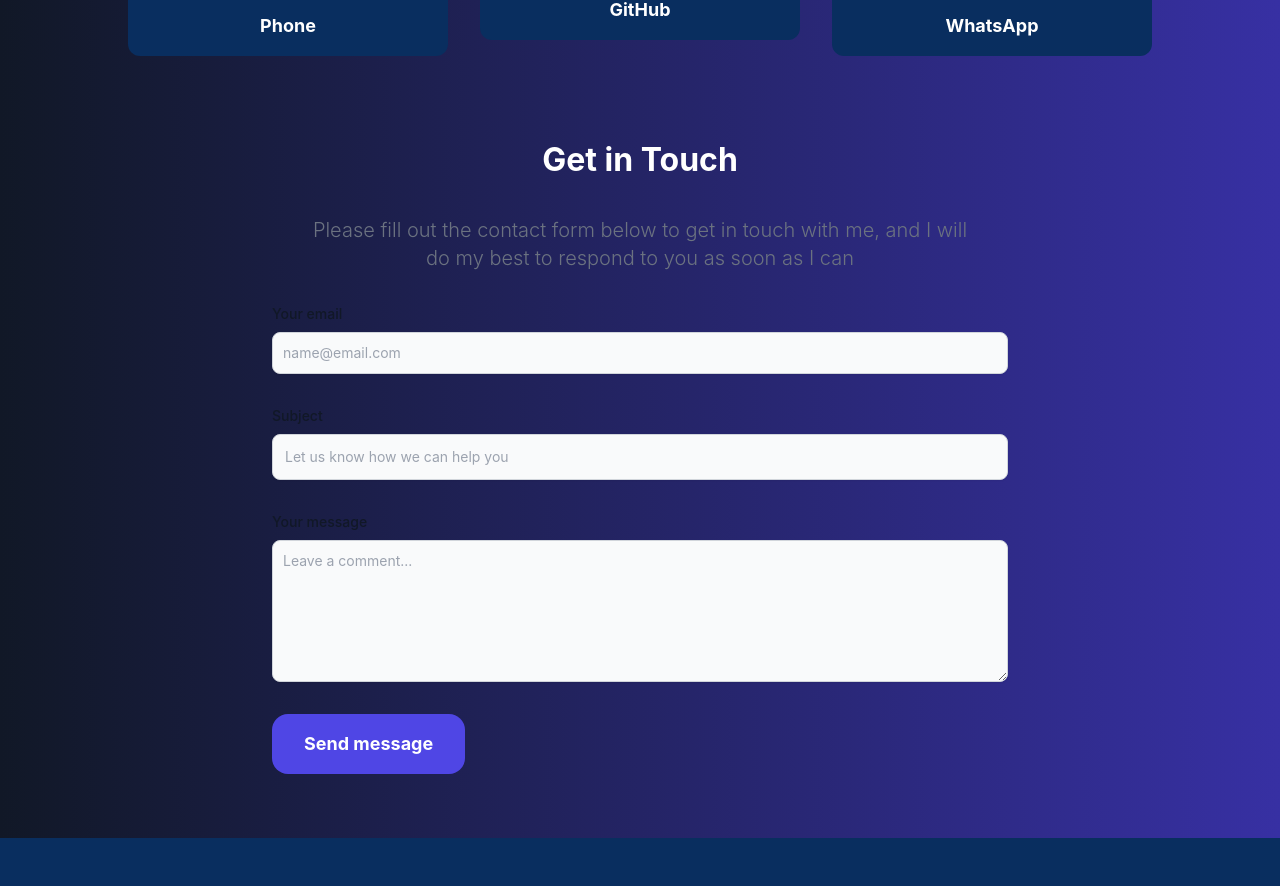
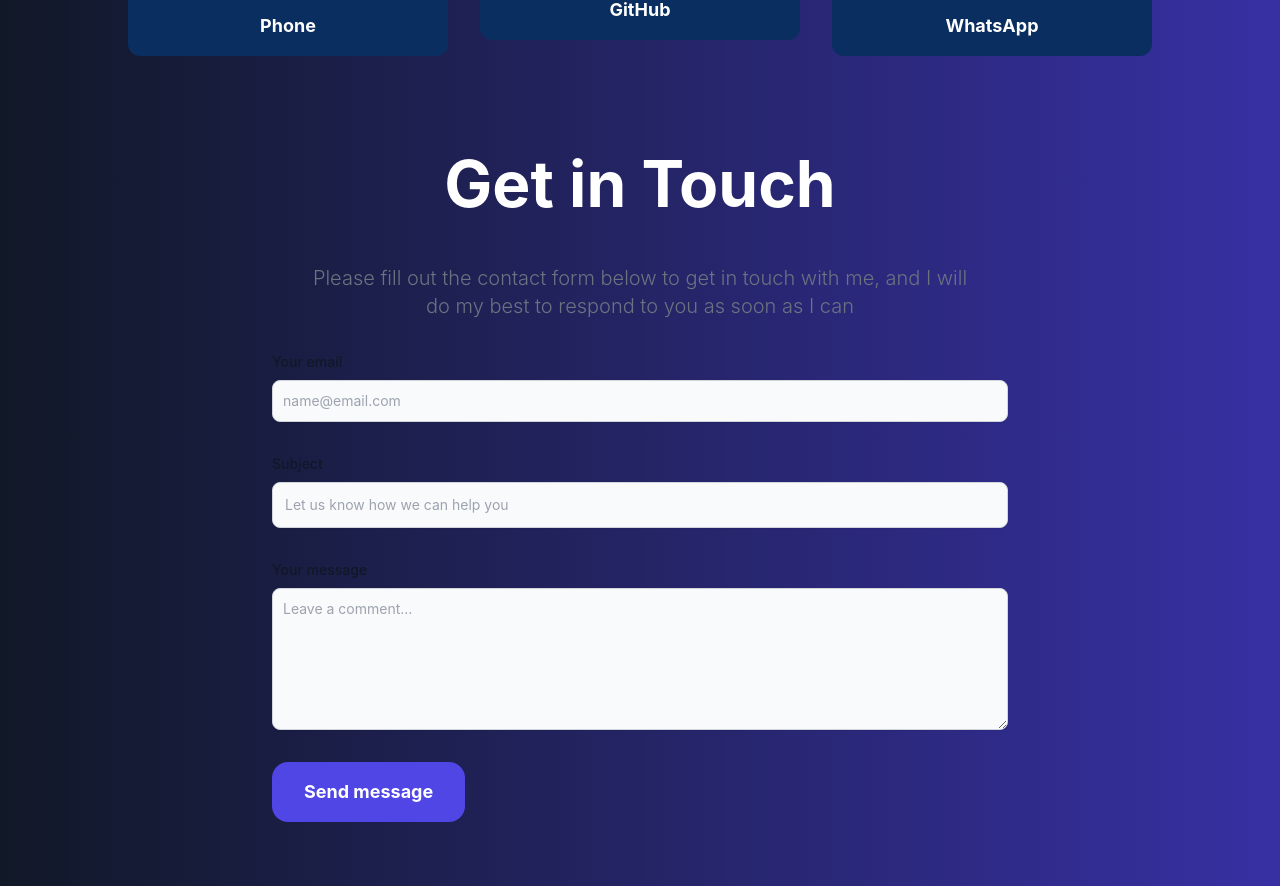
Before and after one commit to ahmohassan/profile, a Next.js app: page / in a window 1280 px wide. Shown: the part 5917-6803 px from the top of the page. Before the commit the page ends 6755 px from the top, so only its background shows below. Built offline with nearby package versions, Linux system fonts and the light colour scheme.

Commit message:
Get in touch

```diff
--- a/components/containers/contact.jsx
+++ b/components/containers/contact.jsx
@@ -51,7 +51,7 @@ const contact = () => {
                 }
             </div>
         <div className="py-8 lg:py-16 px-4 mx-auto max-w-screen-md">
-            <h1 className='text-center font-bold text-[4rem] md:text-[2rem] sm:text-[2rem]'>Get in Touch</h1>
+            <h1 className='text-center font-bold text-[2rem] md:text-[4rem] sm:text-[2rem]'>Get in Touch</h1>
             <p className="mt-8 lg:m-8 font-light text-center text-gray-500 dark:text-gray-400 sm:text-xl">Please fill out the contact form below to get in touch with me, and I will do my best to respond to you as soon as I can</p>
             <form ref={form} method='post' onSubmit={sendEmail} action="#" className="space-y-8">
             <div>
```
